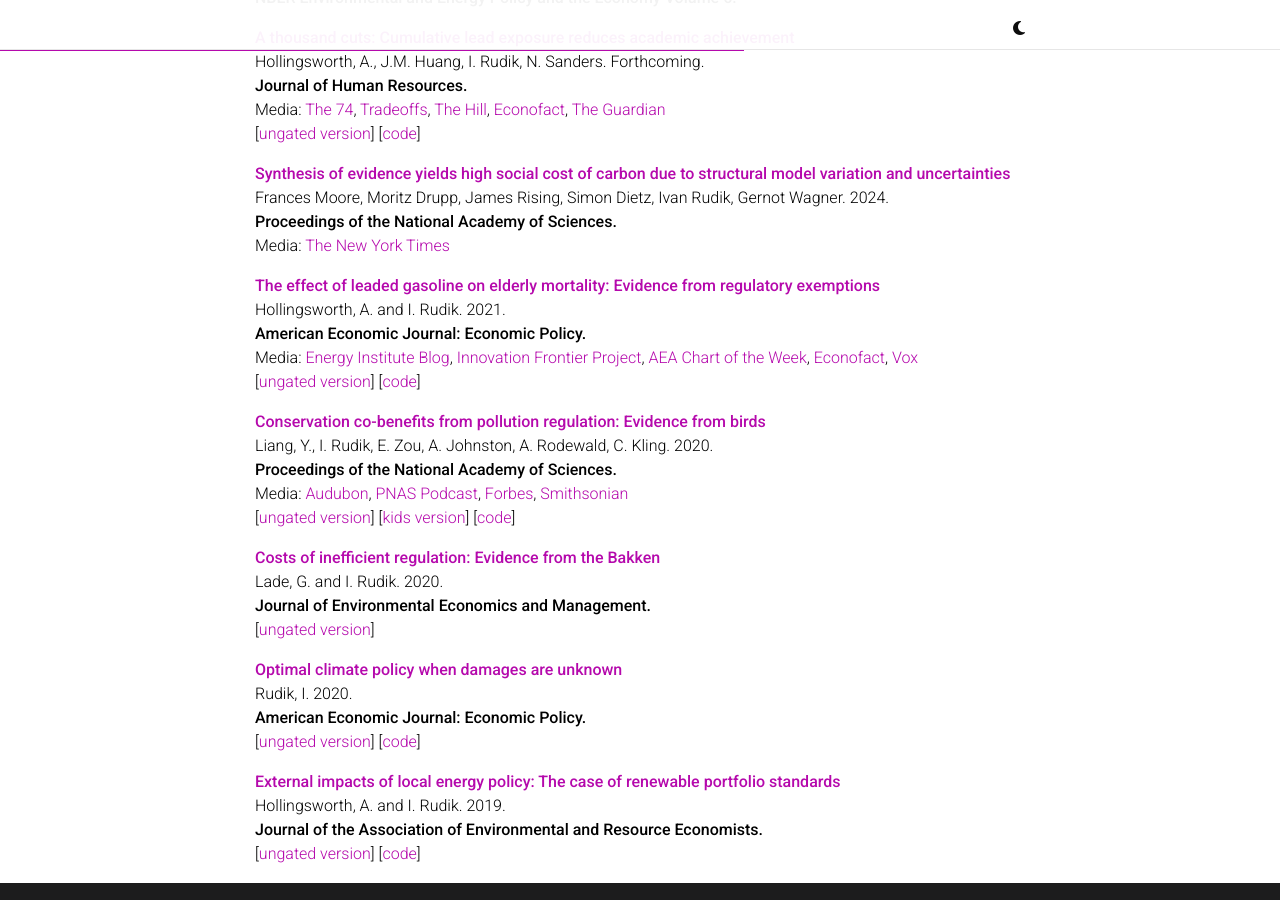
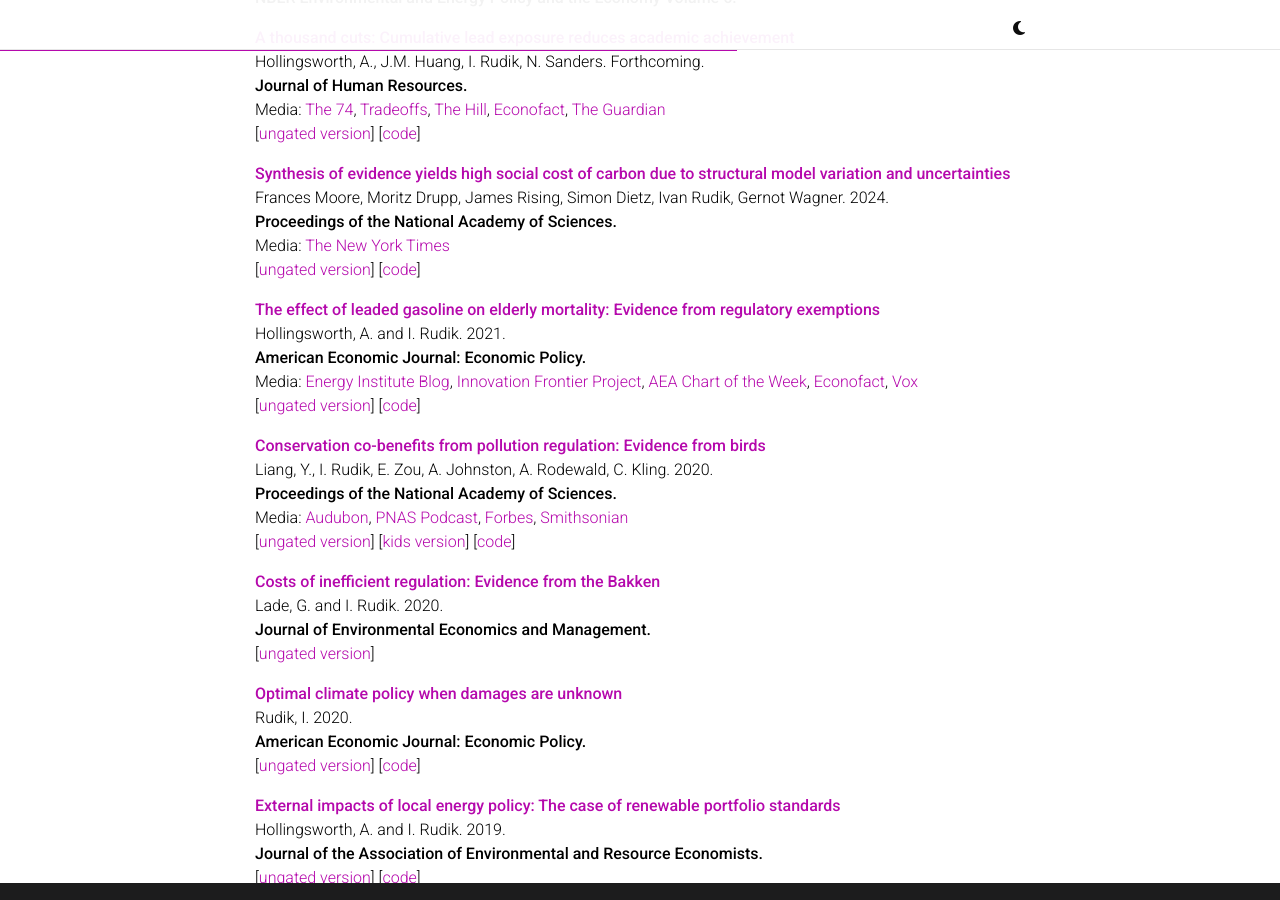
Before and after one commit to irudik/irudik.github.io, a Jekyll site: the page built from _pages/about.md, in a window 1280 px wide and 900 px high, scrolled down 1347 px. Built offline with Jekyll 4.4.1, drawn with Linux system fonts in a browser that asks for light colours; comment, search, counter and statistics services are not loaded; a style sheet for code colours, icons or effects is not loaded.

Commit message:
add pnas code

```diff
--- a/_pages/about.md
+++ b/_pages/about.md
@@ -90,6 +90,7 @@ Media: [The 74](https://www.the74million.org/lead-poisoning-hurts-kids-a-new-stu
 Frances Moore, Moritz Drupp, James Rising, Simon Dietz, Ivan Rudik, Gernot Wagner. 2024.
 **Proceedings of the National Academy of Sciences.**
 Media: [The New York Times](https://www.nytimes.com/2024/06/20/business/economy/financial-industry-climate.html)
+[[ungated version](https://www.nber.org/papers/w32544)] [[code](https://zenodo.org/records/14263936)]
 
 **[The effect of leaded gasoline on elderly mortality: Evidence from regulatory exemptions](https://www.aeaweb.org/articles?id=10.1257/pol.20190654)**
 Hollingsworth, A. and I. Rudik. 2021.
```
Also changed, not shown: 9 other files.
